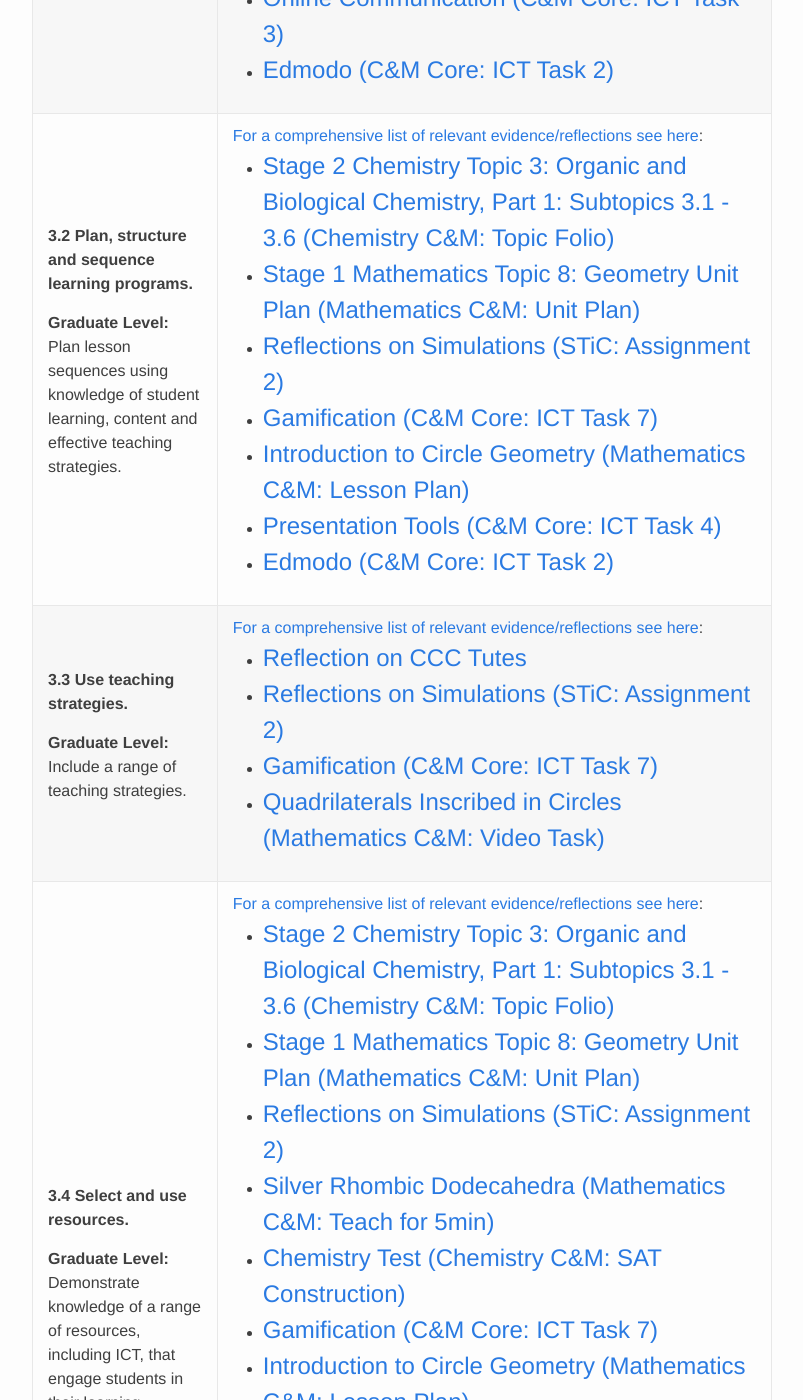
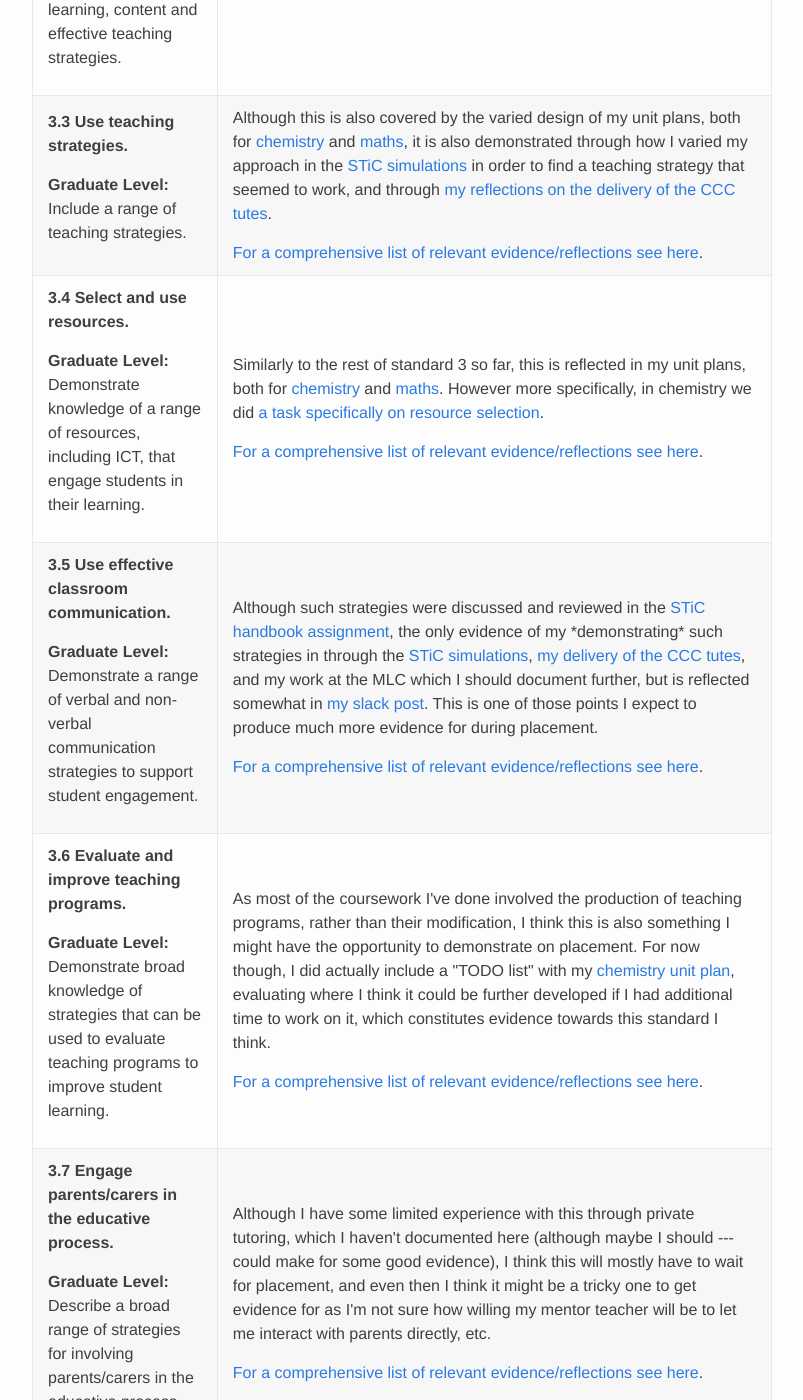
Before and after one commit to Armadilloa16/eportfolio, a Jekyll site: the page built from apst.html, in a window 1280 px wide and 1400 px high, scrolled down 6977 px. Shown: the whole window, without its empty margins (238-1041 px from the left). Built offline with Jekyll 4.4.1, drawn with Linux system fonts in a browser that asks for light colours; some of the changed text lies outside the part shown.

Commit message:
Added tailored comments to APST 3

```diff
--- a/apst.html
+++ b/apst.html
@@ -365,12 +365,14 @@ The  <a href="{{ site.baseurl }}/files/APST.pdf">Australian Professional Standar
 	</td>
     <td>
 
-		<a href="{{ site.baseurl }}/apst/3-1">For a comprehensive list of relevant evidence/reflections see here</a>:
+		<p>My unit plans, both for <a href="{{ site.baseurl }}{% post_url 2018-03-30-chem-topic-folio %}">chemistry</a> and <a href="{{ site.baseurl }}{% post_url 2018-03-23-maths-unit-plan %}">maths</a>, demonstrate this. In those unit plans I balanced difficulty in such a way that there should be challenging goals for students of varying abilities. This was not only included into the unit plan designs as a whole, but more specifically in the <a href="{{ site.baseurl }}{% post_url 2018-03-11-chem-SAT %}">chemistry SAT</a>, and in the inclusion of optional additional content into <a href="{{ site.baseurl }}{% post_url 2018-02-28-maths-lesson-plan %}">the maths lesson plan</a> in the form of <a href="{{ site.baseurl }}{% post_url 2018-02-16-quadrilaterals-video %}">a short video</a>.</p>
+
+		<a href="{{ site.baseurl }}/apst/3-1">For a comprehensive list of relevant evidence/reflections see here</a>.<!-- :
 		<ul>
 			{% for post in site.tags["3-1"] %}
 				<li><a class="post-link" href="{{ post.url | relative_url }}">{{ post.title | escape }}</a></li>
 			{% endfor %}
-		</ul>
+		</ul> -->
 
 	</td>
   </tr>
@@ -382,12 +384,14 @@ The  <a href="{{ site.baseurl }}/files/APST.pdf">Australian Professional Standar
 	</td>
     <td>
 
-		<a href="{{ site.baseurl }}/apst/3-2">For a comprehensive list of relevant evidence/reflections see here</a>:
+		<p>Unit plans, both for <a href="{{ site.baseurl }}{% post_url 2018-03-30-chem-topic-folio %}">chemistry</a> and <a href="{{ site.baseurl }}{% post_url 2018-03-23-maths-unit-plan %}">maths</a>, pretty much cover this.</p>
+
+		<a href="{{ site.baseurl }}/apst/3-2">For a comprehensive list of relevant evidence/reflections see here</a>.<!-- :
 		<ul>
 			{% for post in site.tags["3-2"] %}
 				<li><a class="post-link" href="{{ post.url | relative_url }}">{{ post.title | escape }}</a></li>
 			{% endfor %}
-		</ul>
+		</ul> -->
 
 	</td>
   </tr>
@@ -399,12 +403,14 @@ The  <a href="{{ site.baseurl }}/files/APST.pdf">Australian Professional Standar
 	</td>
     <td>
 
-		<a href="{{ site.baseurl }}/apst/3-3">For a comprehensive list of relevant evidence/reflections see here</a>:
+		<p>Although this is also covered by the varied design of my unit plans, both for <a href="{{ site.baseurl }}{% post_url 2018-03-30-chem-topic-folio %}">chemistry</a> and <a href="{{ site.baseurl }}{% post_url 2018-03-23-maths-unit-plan %}">maths</a>, it is also demonstrated through how I varied my approach in the <a href="{{ site.baseurl }}{% post_url 2018-03-20-simulations %}">STiC simulations</a> in order to find a teaching strategy that seemed to work, and through <a href="{{ site.baseurl }}{% post_url 2018-05-02-ccc-tutes %}">my reflections on the delivery of the CCC tutes</a>.</p>
+
+		<a href="{{ site.baseurl }}/apst/3-3">For a comprehensive list of relevant evidence/reflections see here</a>.<!-- :
 		<ul>
 			{% for post in site.tags["3-3"] %}
 				<li><a class="post-link" href="{{ post.url | relative_url }}">{{ post.title | escape }}</a></li>
 			{% endfor %}
-		</ul>
+		</ul> -->
 
 	</td>
   </tr>
@@ -416,12 +422,14 @@ The  <a href="{{ site.baseurl }}/files/APST.pdf">Australian Professional Standar
 	</td>
     <td>
 
-		<a href="{{ site.baseurl }}/apst/3-4">For a comprehensive list of relevant evidence/reflections see here</a>:
+		<p> Similarly to the rest of standard 3 so far, this is reflected in my unit plans, both for <a href="{{ site.baseurl }}{% post_url 2018-03-30-chem-topic-folio %}">chemistry</a> and <a href="{{ site.baseurl }}{% post_url 2018-03-23-maths-unit-plan %}">maths</a>. However more specifically, in chemistry we did <a href="{{ site.baseurl }}{% post_url 2018-02-13-feynman-lectures %}">a task specifically on resource selection</a>.</p>
+
+		<a href="{{ site.baseurl }}/apst/3-4">For a comprehensive list of relevant evidence/reflections see here</a>.<!-- :
 		<ul>
 			{% for post in site.tags["3-4"] %}
 				<li><a class="post-link" href="{{ post.url | relative_url }}">{{ post.title | escape }}</a></li>
 			{% endfor %}
-		</ul>
+		</ul> -->
 
 	</td>
   </tr>
@@ -433,12 +441,14 @@ The  <a href="{{ site.baseurl }}/files/APST.pdf">Australian Professional Standar
 	</td>
     <td>
 
-		<a href="{{ site.baseurl }}/apst/3-5">For a comprehensive list of relevant evidence/reflections see here</a>:
+		<p> Although such strategies were discussed and reviewed in the <a href="{{ site.baseurl }}{% post_url 2018-04-02-handbook %}">STiC handbook assignment</a>, the only evidence of my *demonstrating* such strategies in through the <a href="{{ site.baseurl }}{% post_url 2018-03-20-simulations %}">STiC simulations</a>, <a href="{{ site.baseurl }}{% post_url 2018-05-02-ccc-tutes %}">my delivery of the CCC tutes</a>, and my work at the MLC which I should document further, but is reflected somewhat in <a href="{{ site.baseurl }}{% post_url 2018-03-02-mlc-slack-post %}">my slack post</a>. This is one of those points I expect to produce much more evidence for during placement.</p>
+
+		<a href="{{ site.baseurl }}/apst/3-5">For a comprehensive list of relevant evidence/reflections see here</a>.<!-- :
 		<ul>
 			{% for post in site.tags["3-5"] %}
 				<li><a class="post-link" href="{{ post.url | relative_url }}">{{ post.title | escape }}</a></li>
 			{% endfor %}
-		</ul>
+		</ul> -->
 
 	</td>
   </tr>
@@ -450,12 +460,14 @@ The  <a href="{{ site.baseurl }}/files/APST.pdf">Australian Professional Standar
 	</td>
     <td>
 
-		<a href="{{ site.baseurl }}/apst/3-6">For a comprehensive list of relevant evidence/reflections see here</a>:
+		<p>As most of the coursework I've done involved the production of teaching programs, rather than their modification, I think this is also something I might have the opportunity to demonstrate on placement. For now though, I did actually include a "TODO list" with my <a href="{{ site.baseurl }}{% post_url 2018-03-30-chem-topic-folio %}">chemistry unit plan</a>, evaluating where I think it could be further developed if I had additional time to work on it, which constitutes evidence towards this standard I think.</p>
+
+		<a href="{{ site.baseurl }}/apst/3-6">For a comprehensive list of relevant evidence/reflections see here</a>.<!-- :
 		<ul>
 			{% for post in site.tags["3-6"] %}
 				<li><a class="post-link" href="{{ post.url | relative_url }}">{{ post.title | escape }}</a></li>
 			{% endfor %}
-		</ul>
+		</ul> -->
 
 	</td>
   </tr>
@@ -467,12 +479,14 @@ The  <a href="{{ site.baseurl }}/files/APST.pdf">Australian Professional Standar
 	</td>
     <td>
 
-		<a href="{{ site.baseurl }}/apst/3-7">For a comprehensive list of relevant evidence/reflections see here</a>:
+		<p>Although I have some limited experience with this through private tutoring, which I haven't documented here (although maybe I should --- could make for some good evidence), I think this will mostly have to wait for placement, and even then I think it might be a tricky one to get evidence for as I'm not sure how willing my mentor teacher will be to let me interact with parents directly, etc.</p>
+
+		<a href="{{ site.baseurl }}/apst/3-7">For a comprehensive list of relevant evidence/reflections see here</a>.<!-- :
 		<ul>
 			{% for post in site.tags["3-7"] %}
 				<li><a class="post-link" href="{{ post.url | relative_url }}">{{ post.title | escape }}</a></li>
 			{% endfor %}
-		</ul>
+		</ul> -->
 
 	</td>
   </tr>
```
